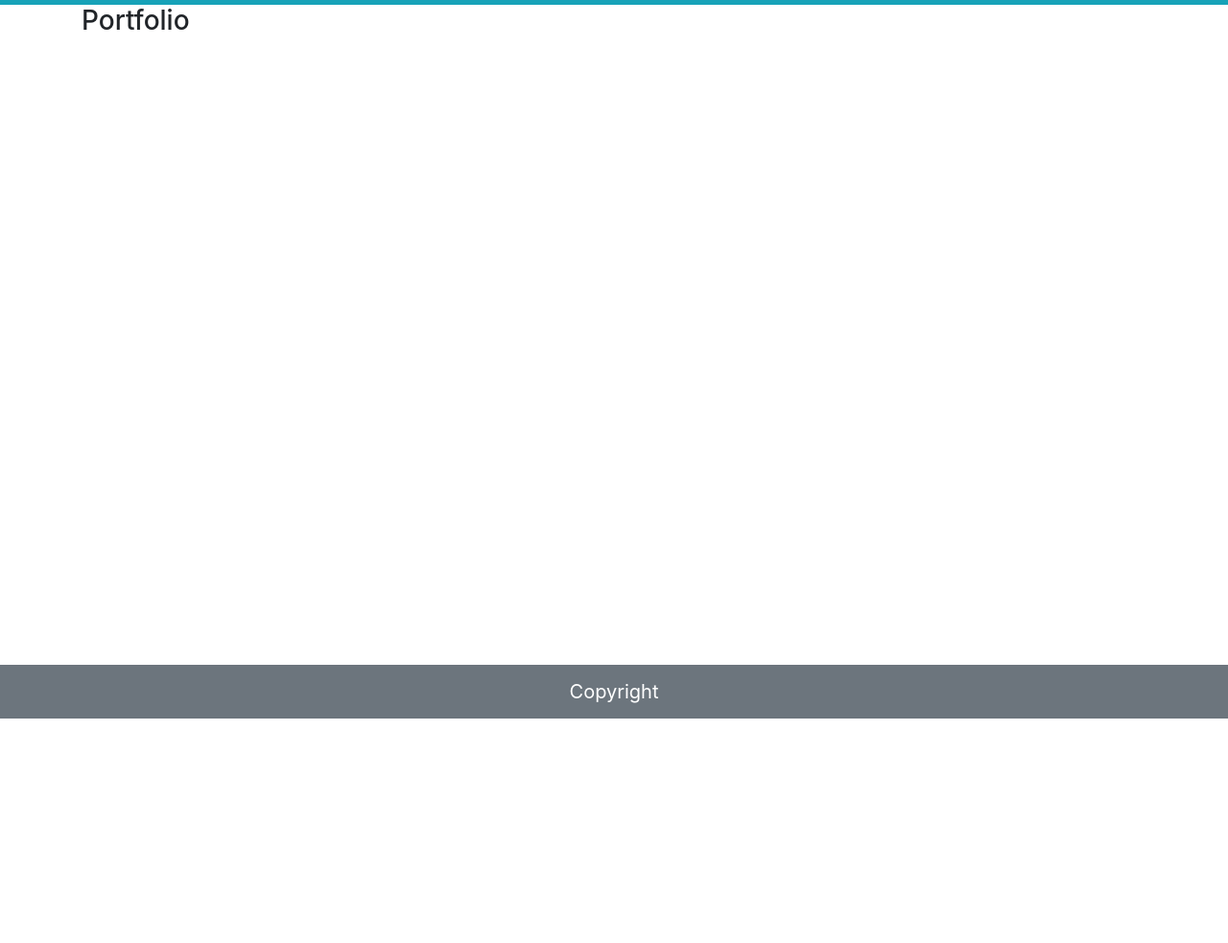
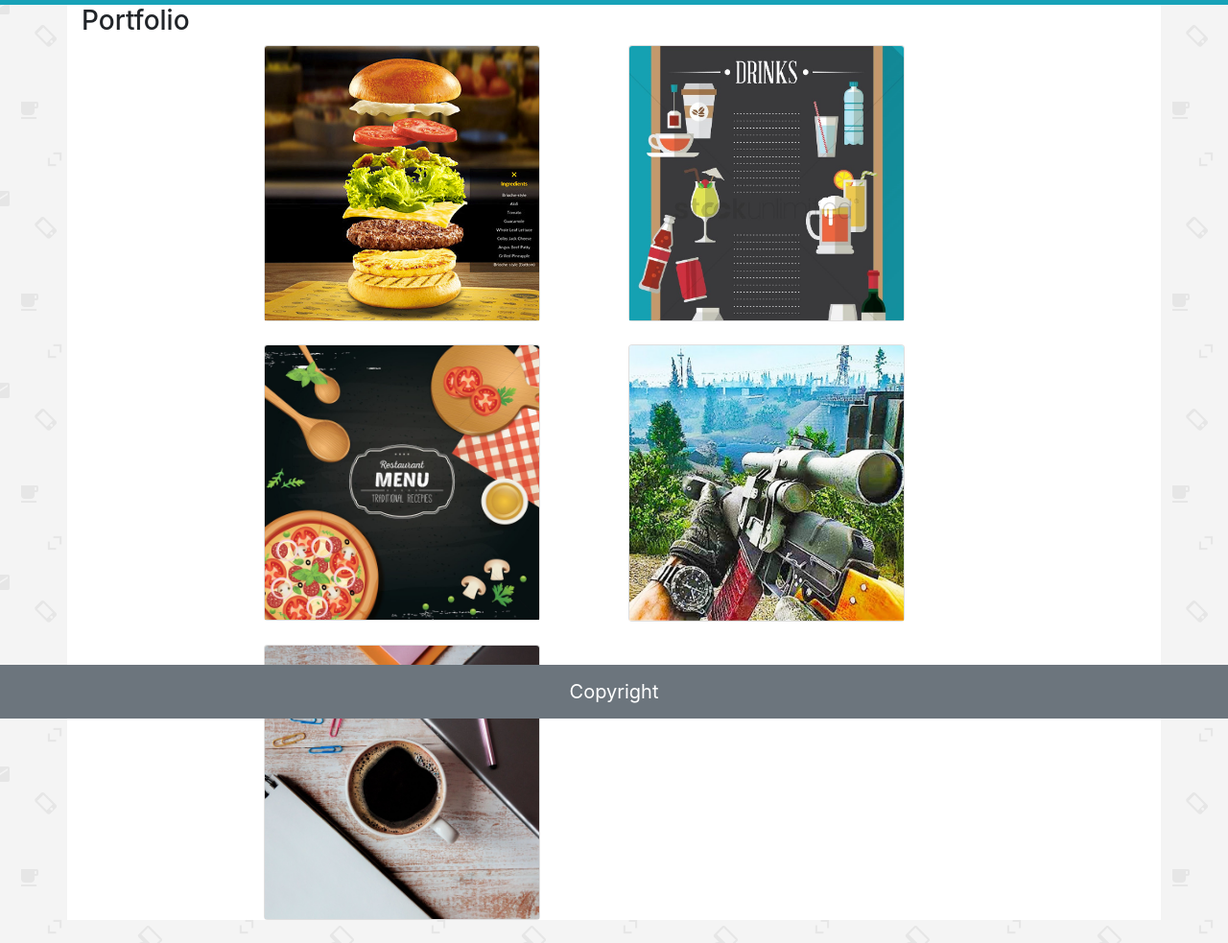
Before and after one commit to stephtomyluo/bootstrap-portfolio, a plain HTML site: page portfolio.html in a window 1280 px wide. Shown: the part 51-1034 px from the top of the page at 96% size. Before the commit the page ends 800 px from the top, so only its background shows below. Drawn offline with nearby package versions, Linux system fonts and the light colour scheme.

Commit message:
worked on portfolio page

```diff
--- a/portfolio.html
+++ b/portfolio.html
@@ -8,7 +8,7 @@
     <link rel="stylesheet" href="https://stackpath.bootstrapcdn.com/bootstrap/4.3.1/css/bootstrap.min.css" integrity="sha384-ggOyR0iXCbMQv3Xipma34MD+dH/1fQ784/j6cY/iJTQUOhcWr7x9JvoRxT2MZw1T" crossorigin="anonymous">
     <title>Portfolio</title>
 </head>
-<body>
+<body style="background-image:url(./assets/images/email-pattern.png)">
 
 <!-- Nav Bar -->
 <nav class="navbar navbar-expand-lg navbar-dark bg-info text-white">
@@ -31,7 +31,7 @@
         </div>
       </nav>
 
-    <div class="container">
+    <div class="container bg-white">
     <!-- Border Box -->
 
         <div class="row">
@@ -41,8 +41,62 @@
                 </h3>
             </section>
         </div>
+<div class="row">
+
+<div class="col-md-2"></div>
+
+<div class="col-md-4">
+  <div class="card" style="width: 18rem;">
+    <img src="./assets/images/burger1.png" class="card-img-top" alt="burger">
+
+    </div>
+  </div>
+
+<div class="col-md-4">
+  <div class="card" style="width: 18rem;">
+    <img src="./assets/images/drinksmenu.jpg" class="card-img-top" alt="drinks">
+
+    </div>
+  </div>
+  <div class="col-md-2"></div>
+
+</div>
+<!-- Second Row  -->
+<div class="row mt-4">
+    <div class="col-md-2"></div>
+
+    <div class="col-md-4">
+      <div class="card" style="width: 18rem;">
+        <img src="./assets/images/foodmenu.jpg" class="card-img-top" alt="burger">
+
+        </div>
+      </div>
+
+    <div class="col-md-4">
+      <div class="card" style="width: 18rem;">
+        <img src="./assets/images/shootergame.jpg" class="card-img-top" alt="drinks">
+
+        </div>
+      </div>
+      <div class="col-md-2"></div>
+
+    </div>
+
+<!-- Third Row  -->
+<div class="row mt-4 mb-4">
+    <div class="col-md-2"></div>
+
+    <div class="col-md-4">
+      <div class="card" style="width: 18rem;">
+        <img src="./assets/images/todolist.jpeg" class="card-img-top" alt="burger">
+
+        </div>
+      </div>
+
+</div>
 
 
+<!-- Footer  -->
                 <nav class="navbar fixed-bottom navbar-dark bg-secondary text-white">
                     <a class="navbar-brand mx-auto">Copyright</a>
 
```
